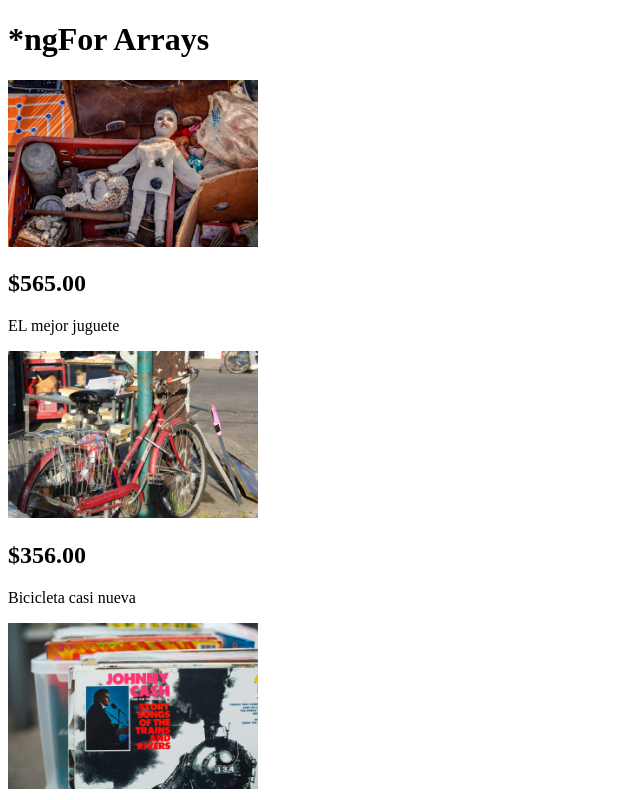
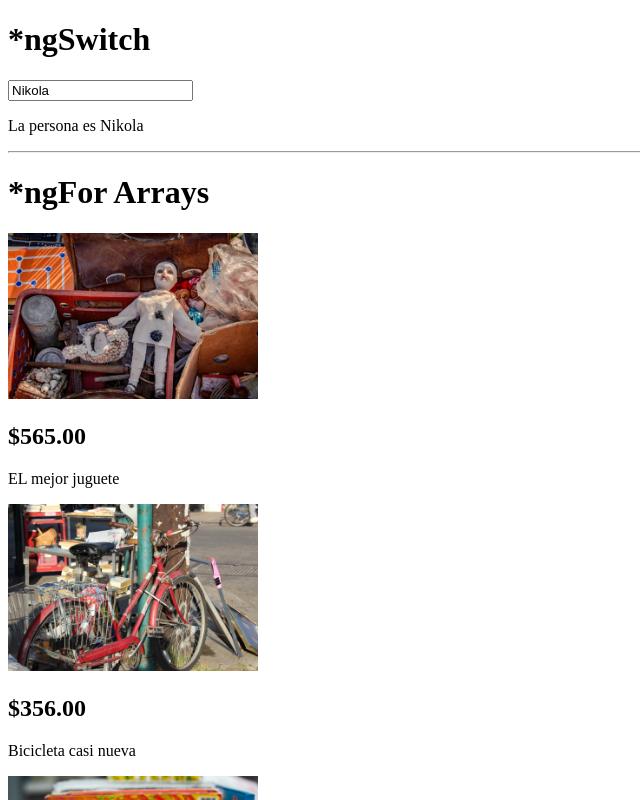
Before and after one commit to NikolaM-Dev/ng-store, an Angular app: page / in a window 1280 px wide. Shown: the top 800 px of the page, without its empty margins (0-640 px from the left). Built offline with nearby package versions, Linux system fonts and the light colour scheme.

Commit message:
feat(app): Add ngSwitch

```diff
--- a/src/app/app.component.html
+++ b/src/app/app.component.html
@@ -1,3 +1,14 @@
+<h1>*ngSwitch</h1>
+<input type="text" required [(ngModel)]="person.name" />
+<span [ngSwitch]="person.name">
+  <p *ngSwitchCase="'Nikola'">La persona es Nikola</p>
+  <p *ngSwitchCase="'Julian'">La persona es Julian</p>
+  <p *ngSwitchCase="'Camilo'">La persona es Camilo</p>
+  <p *ngSwitchDefault>Otra persona</p>
+</span>
+
+<hr />
+
 <h1>*ngFor Arrays</h1>
 <div>
   <div *ngFor="let product of products">
```
